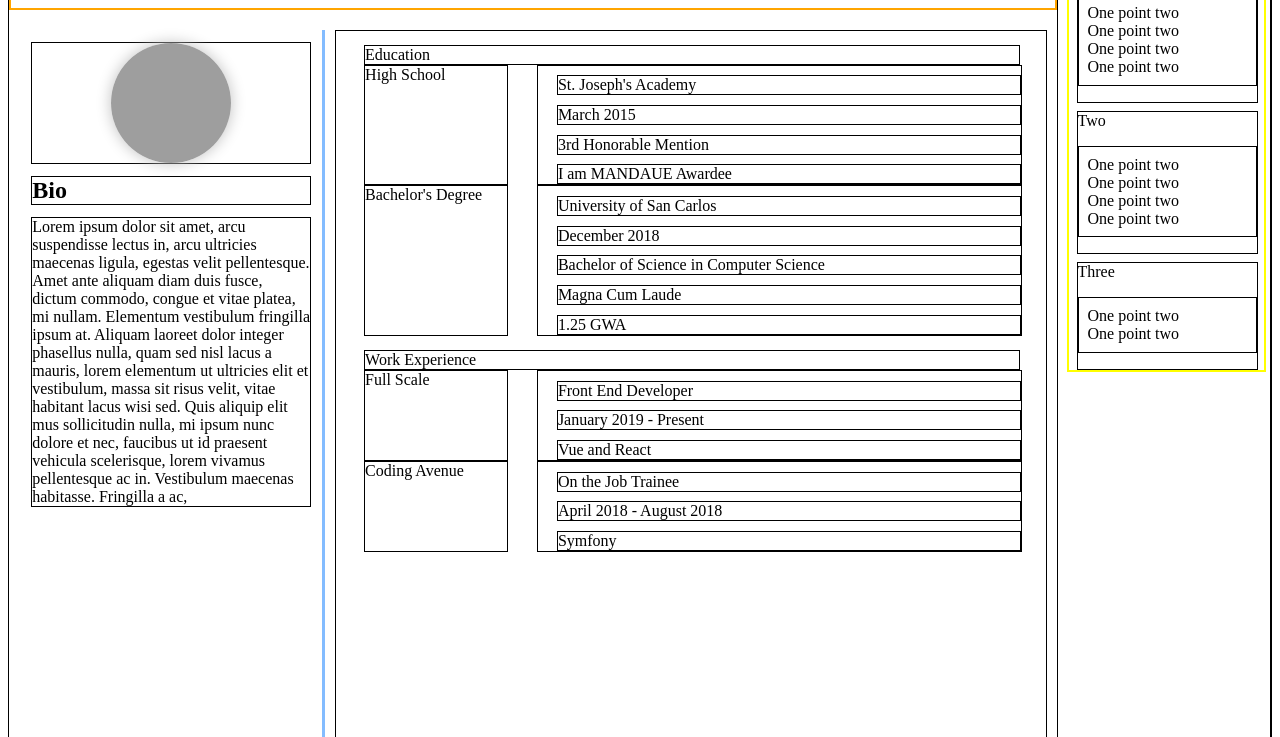
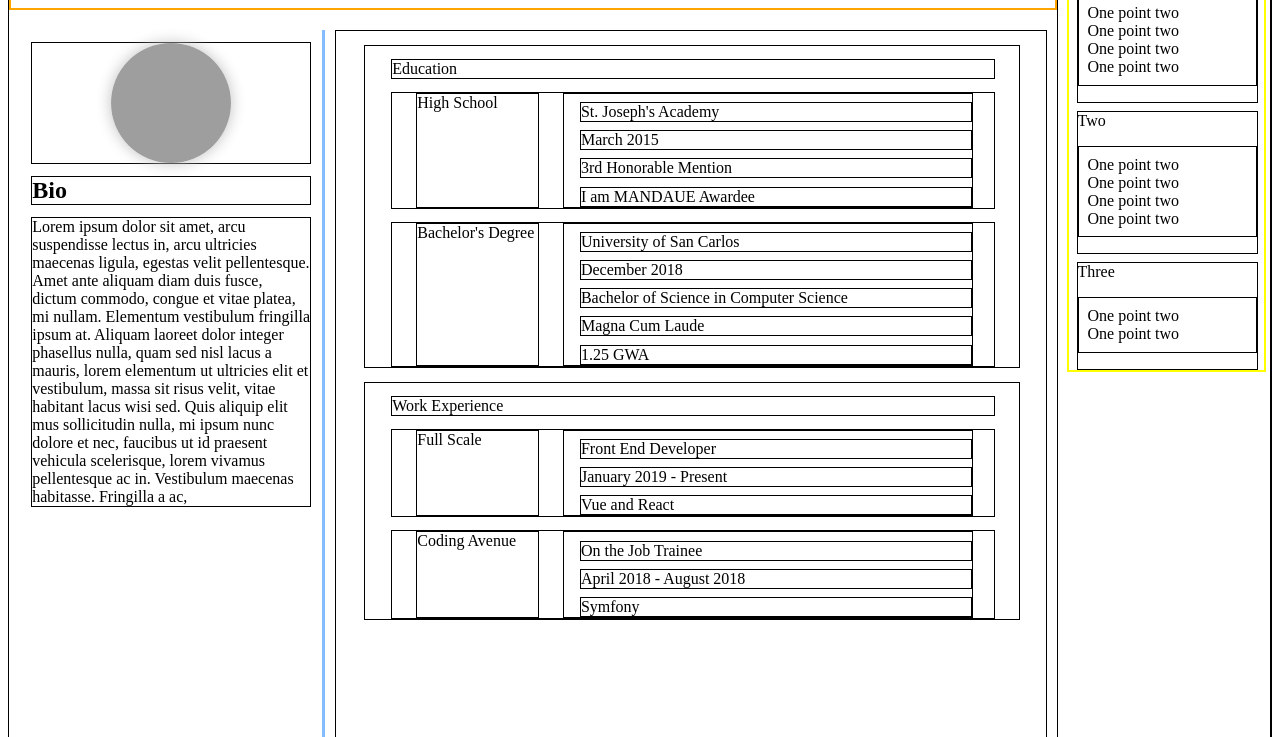
Before and after one commit to kaloyj/portfolio-gatsby, a Gatsby site: page / in a window 1280 px wide. Shown: the part 63-800 px from the top of the page. Built offline with nearby package versions, Linux system fonts and the light colour scheme; Gatsby itself is replaced by a stand-in of ours; grey boxes are pictures that could not be loaded.

Commit message:
combined existing app with the template content card

```diff
--- a/src/components/Grid/content.js
+++ b/src/components/Grid/content.js
@@ -1,5 +1,5 @@
 import React from "react";
-// import ContentCard from "../../templates/content/contentCard";
+import ContentCard from "../../templates/content/contentCard";
 
 const contentParentStyle = {
   gridArea: "contentarea",
@@ -7,40 +7,6 @@ const contentParentStyle = {
   display: "flex",
   flexFlow: "row wrap",
   alignContent: "flex-start"
-};
-
-const col1 = {
-  marginTop: "2%",
-  marginLeft: "4%",
-  flex: "0 0 92%",
-  border: "1px solid black",
-  display: "flex",
-  flexFlow: "row wrap"
-};
-
-const col2_1 = {
-  marginLeft: "4%",
-  flex: "0 0 20%",
-  border: "1px solid black",
-  display: "flex",
-  flexFlow: "row wrap"
-};
-
-const col2_3 = {
-  marginLeft: "4%",
-  flex: "0 0 68%",
-  border: "1px solid black"
-};
-
-// eslint-disable-next-line
-const pageTitleStyle = {
-  fontSize: "3em",
-  fontWeight: "100",
-  textAlign: "center",
-  marginLeft: "20%",
-  marginRight: "20%",
-  borderBottom: "3px solid lightgrey",
-  border: "1px solid black"
 };
 
 const contentData = [
@@ -93,29 +59,10 @@ const contentData = [
 ];
 
 const Content = () => (
-  // change to something dynamic!
   <div id="content-column" style={contentParentStyle}>
-    {contentData.map(el => {
-      return (
-        <>
-          <div style={col1}>{el.header}</div>
-          {el.data.map(peice => {
-            return (
-              <>
-                <div style={col2_1}>{peice.subItem}</div>
-                <div style={col2_3}>
-                  <div style={col1}>{peice.subDescriptions.main}</div>
-                  <div style={col1}>{peice.subDescriptions.date}</div>
-                  {peice.subDescriptions.descriptions.map(descp => (
-                    <div style={col1}>{descp}</div>
-                  ))}
-                </div>
-              </>
-            );
-          })}
-        </>
-      );
-    })}
+    {contentData.map(el => (
+      <ContentCard header={el.header} data={el.data} />
+    ))}
   </div>
 );
 
--- a/src/templates/content/contentCard.js
+++ b/src/templates/content/contentCard.js
@@ -1,8 +1,43 @@
 import React from "react";
 
-const contentCard = () => (
-  <div>
-    <h1>Hello!</h1>
+const col1 = {
+  marginTop: "2%",
+  marginLeft: "4%",
+  flex: "0 0 92%",
+  border: "1px solid black",
+  display: "flex",
+  flexFlow: "row wrap"
+};
+
+const col2_1 = {
+  marginLeft: "4%",
+  flex: "0 0 20%",
+  border: "1px solid black",
+  display: "flex",
+  flexFlow: "row wrap"
+};
+
+const col2_3 = {
+  marginLeft: "4%",
+  flex: "0 0 68%",
+  border: "1px solid black"
+};
+
+const contentCard = ({ header, data }) => (
+  <div style={col1} class="content-card">
+    <div style={col1}>{header}</div>
+    {data.map(item => (
+      <div style={col1}>
+        <div style={col2_1}>{item.subItem}</div>
+        <div style={col2_3}>
+          <div style={col1}>{item.subDescriptions.main}</div>
+          <div style={col1}>{item.subDescriptions.date}</div>
+          {item.subDescriptions.descriptions.map(descp => (
+            <div style={col1}>{descp}</div>
+          ))}
+        </div>
+      </div>
+    ))}
   </div>
 );
 
```
